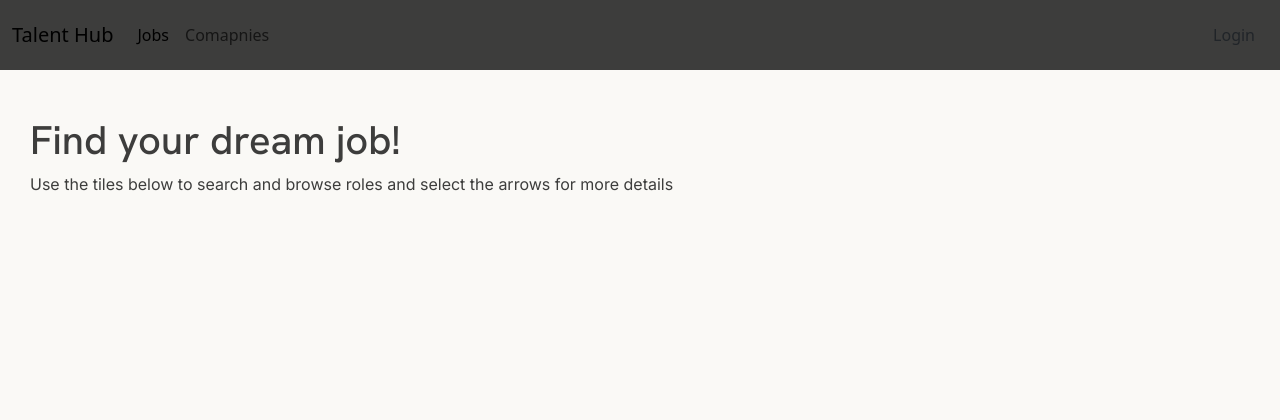
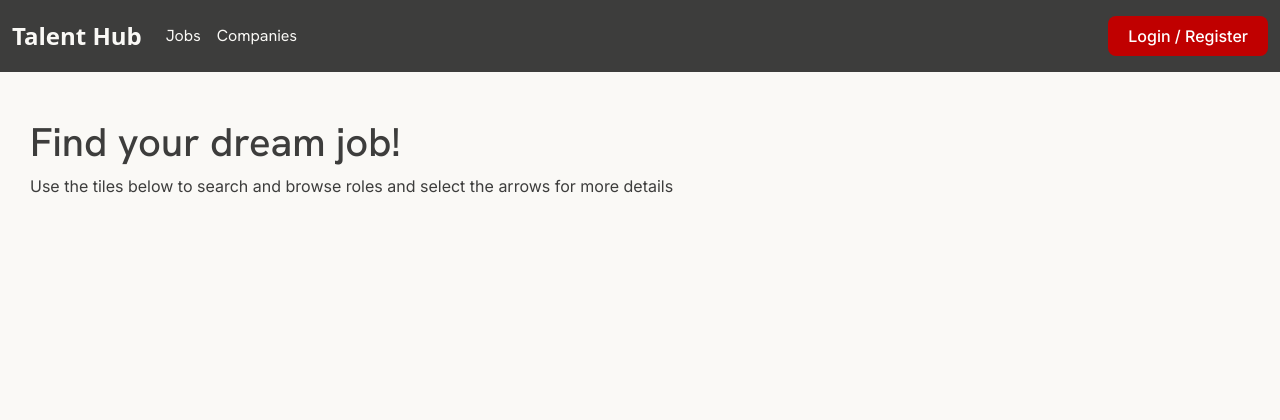
Before and after one commit to mturner1158/talent-hub, a Django app: page / in a window 1280 px wide. Shown: the top 420 px of the page. Run offline with Django 5.2, Linux system fonts and the light colour scheme; data that the repository does not hold is empty; some libraries are stand-ins or nearby versions.

Commit message:
updated navbar styling

```diff
--- a/static/css/style.css
+++ b/static/css/style.css
@@ -40,11 +40,33 @@ nav {
     background-color: var(--primary-text-colour);
 }
 
-#navbar .nav-btn .nav-link {
+#navbar .nav-link {
     font-family: var(--secondary-font);
     color: var(--primary-background-colour);
 }
 
+#logo {
+    color: var(--primary-background-colour);
+    font-weight: 600;
+    font-size: x-large;
+}
+
+.login-btn {
+    background-color: var(--primary-colour);
+    color: #FFFFFF;
+    border: none;
+    border-radius: 8px;
+    padding: 8px 20px;
+    font-family: var(--primary-font);
+    font-weight: 500;
+    text-decoration: none;
+    transition: background-color 0.2s ease;
+}
+
+.login-btn:hover {
+    background-color: var(--primary-accent-colour);
+    color: #FFFFFF;
+}
 
 /* job cards on home page */
 
--- a/templates/base.html
+++ b/templates/base.html
@@ -23,7 +23,7 @@
   <!-- Navigation -->
   <nav id="navbar" class="navbar navbar-expand-lg">
     <div class="container-fluid">
-      <a class="navbar-brand" href="#">Talent Hub</a>
+      <a id="logo" class="navbar-brand" href="#">Talent Hub</a>
       <button class="navbar-toggler" type="button" data-bs-toggle="collapse" data-bs-target="#navbarText"
         aria-controls="navbarText" aria-expanded="false" aria-label="Toggle navigation">
         <span class="navbar-toggler-icon"></span>
@@ -34,11 +34,11 @@
             <a class="nav-link active" aria-current="page" href="#">Jobs</a>
           </li>
           <li class="nav-item">
-            <a class="nav-link" href="#">Comapnies</a>
+            <a class="nav-link" href="#">Companies</a>
           </li>
         </ul>
         <span class="navbar-text">
-          <button class="btn"> Login</button>
+          <button class="btn login-btn"> Login / Register</button>
         </span>
       </div>
     </div>
```
